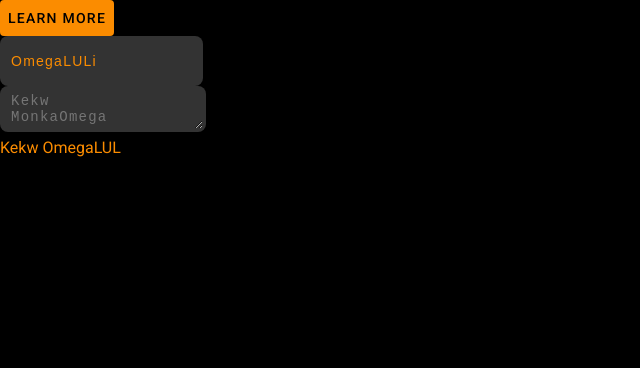
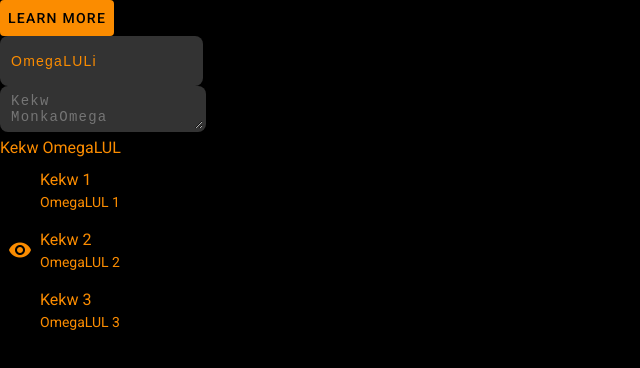
Before and after one commit to gorolykmaxim/Serio, a React (Create React App) app in the folder ui/: page / in a window 1280 px wide. Shown: the top 368 px of the page, without its empty margins (0-640 px from the left). Built offline with nearby package versions, Linux system fonts and the light colour scheme.

Commit message:
ui: implement list tile

```diff
--- a/ui/public/index.html
+++ b/ui/public/index.html
@@ -5,6 +5,7 @@
     <meta name="viewport" content="width=device-width, initial-scale=1" />
     <title>React App</title>
     <link href="https://fonts.googleapis.com/css?family=Roboto:300,400,500" rel="stylesheet">
+    <link href="https://fonts.googleapis.com/icon?family=Material+Icons" rel="stylesheet">
   </head>
   <body>
     <div id="root" class="serio-background serio-background-color"></div>
--- a/ui/src/App.js
+++ b/ui/src/App.js
@@ -4,6 +4,7 @@ import Button from "./components/Button";
 import TextEdit from "./components/TextEdit";
 import TextArea from "./components/TextArea";
 import {BODY_1, Text} from "./components/Text";
+import ListTile from "./components/ListTile";
 
 export default function App() {
   return (
@@ -15,6 +16,10 @@ export default function App() {
           <TextArea name={'pepega'} placeholder={"Kekw\nMonkaOmega"}/>
           <br/>
           <Text type={BODY_1} primary>Kekw OmegaLUL</Text>
+          <br/>
+          <ListTile primaryText={'Kekw 1'} secondaryText={'OmegaLUL 1'}/>
+          <ListTile primaryText={'Kekw 2'} secondaryText={'OmegaLUL 2'} icon='visibility' onClick={() => alert('pepega')}/>
+          <ListTile primaryText={'Kekw 3'} secondaryText={'OmegaLUL 3'}/>
       </div>
   );
 }
--- /dev/null
+++ b/ui/src/components/ListTile.css
@@ -0,0 +1,25 @@
+.serio-list-tile {
+    padding: 8px;
+    color: #FB8C00;
+    display: flex;
+    flex-direction: row;
+    align-items: center;
+}
+
+.serio-list-tile:hover, .serio-list-tile:focus {
+    outline-style: none;
+    background-color: rgba(255, 255, 255, 0.2);
+    cursor: pointer;
+}
+
+.serio-list-tile-icon-placeholder {
+    width: 24px;
+    height: 24px;
+}
+
+.serio-list-tile-content {
+    display: flex;
+    flex-direction: column;
+    flex-grow: 1;
+    margin-left: 8px;
+}
--- /dev/null
+++ b/ui/src/components/ListTile.js
@@ -0,0 +1,21 @@
+import React from "react";
+import './ListTile.css';
+import {BODY_1, BODY_2, Text} from "./Text";
+
+export default function ListTile(props) {
+    let icon;
+    if (props.icon) {
+        icon = <span className="material-icons">{props.icon}</span>;
+    } else {
+        icon = <span className="serio-list-tile-icon-placeholder"/>;
+    }
+    return (
+        <div className={'serio-list-tile'} tabIndex={0} onClick={props.onClick}>
+            {icon}
+            <div className={'serio-list-tile-content'}>
+                <Text type={BODY_1}>{props.primaryText}</Text>
+                <Text type={BODY_2}>{props.secondaryText}</Text>
+            </div>
+        </div>
+    );
+}
```
